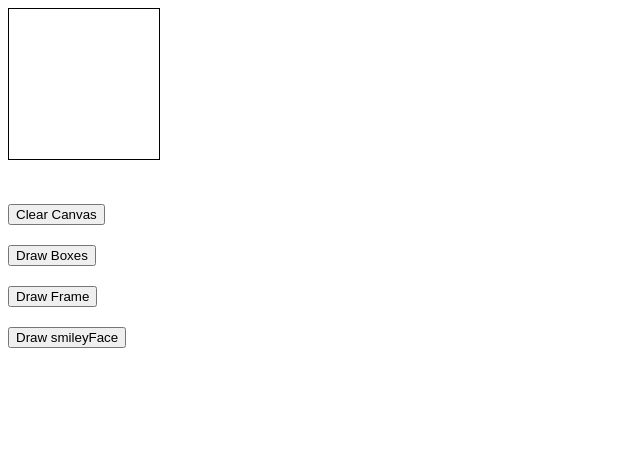
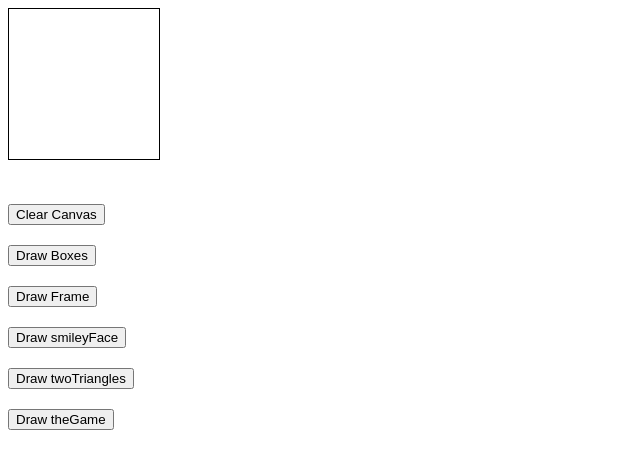
Before and after one commit to praveendias1180/canvas-api, a plain HTML site: page index.html in a window 1280 px wide. Shown: the whole page, without its empty margins (0-640 px from the left). Drawn offline with Linux system fonts and the light colour scheme.

Commit message:
Game drawing

```diff
--- a/canvas.js
+++ b/canvas.js
@@ -38,3 +38,97 @@ function smileyFace(){
     ctx.arc(90, 65, 5, 0, Math.PI * 2, true);  // Right eye
     ctx.stroke();
 }
+
+function twoTriangles(){
+        // Filled triangle
+        ctx.beginPath();
+        ctx.moveTo(25, 25);
+        ctx.lineTo(105, 25);
+        ctx.lineTo(25, 105);
+        ctx.fill();
+
+        // Stroked triangle
+        ctx.beginPath();
+        ctx.moveTo(125, 125);
+        ctx.lineTo(125, 45);
+        ctx.lineTo(45, 125);
+        ctx.closePath();
+        ctx.stroke();
+}
+
+function theGame(){
+    const ctx = canvas.getContext('2d');
+
+    roundedRect(ctx, 12, 12, 150, 150, 15);
+    roundedRect(ctx, 19, 19, 150, 150, 9);
+    roundedRect(ctx, 53, 53, 49, 33, 10);
+    roundedRect(ctx, 53, 119, 49, 16, 6);
+    roundedRect(ctx, 135, 53, 49, 33, 10);
+    roundedRect(ctx, 135, 119, 25, 49, 10);
+
+    ctx.beginPath();
+    ctx.arc(37, 37, 13, Math.PI / 7, -Math.PI / 7, false);
+    ctx.lineTo(31, 37);
+    ctx.fill();
+
+    for (let i = 0; i < 8; i++) {
+      ctx.fillRect(51 + i * 16, 35, 4, 4);
+    }
+
+    for (i = 0; i < 6; i++) {
+      ctx.fillRect(115, 51 + i * 16, 4, 4);
+    }
+
+    for (i = 0; i < 8; i++) {
+      ctx.fillRect(51 + i * 16, 99, 4, 4);
+    }
+
+    ctx.beginPath();
+    ctx.moveTo(83, 116);
+    ctx.lineTo(83, 102);
+    ctx.bezierCurveTo(83, 94, 89, 88, 97, 88);
+    ctx.bezierCurveTo(105, 88, 111, 94, 111, 102);
+    ctx.lineTo(111, 116);
+    ctx.lineTo(106.333, 111.333);
+    ctx.lineTo(101.666, 116);
+    ctx.lineTo(97, 111.333);
+    ctx.lineTo(92.333, 116);
+    ctx.lineTo(87.666, 111.333);
+    ctx.lineTo(83, 116);
+    ctx.fill();
+
+    ctx.fillStyle = 'white';
+    ctx.beginPath();
+    ctx.moveTo(91, 96);
+    ctx.bezierCurveTo(88, 96, 87, 99, 87, 101);
+    ctx.bezierCurveTo(87, 103, 88, 106, 91, 106);
+    ctx.bezierCurveTo(94, 106, 95, 103, 95, 101);
+    ctx.bezierCurveTo(95, 99, 94, 96, 91, 96);
+    ctx.moveTo(103, 96);
+    ctx.bezierCurveTo(100, 96, 99, 99, 99, 101);
+    ctx.bezierCurveTo(99, 103, 100, 106, 103, 106);
+    ctx.bezierCurveTo(106, 106, 107, 103, 107, 101);
+    ctx.bezierCurveTo(107, 99, 106, 96, 103, 96);
+    ctx.fill();
+
+    ctx.fillStyle = 'black';
+    ctx.beginPath();
+    ctx.arc(101, 102, 2, 0, Math.PI * 2, true);
+    ctx.fill();
+
+    ctx.beginPath();
+    ctx.arc(89, 102, 2, 0, Math.PI * 2, true);
+    ctx.fill();
+}
+
+// A utility function to draw a rectangle with rounded corners.
+
+function roundedRect(ctx, x, y, width, height, radius) {
+  ctx.beginPath();
+  ctx.moveTo(x, y + radius);
+  ctx.arcTo(x, y + height, x + radius, y + height, radius);
+  ctx.arcTo(x + width, y + height, x + width, y + height - radius, radius);
+  ctx.arcTo(x + width, y, x + width - radius, y, radius);
+  ctx.arcTo(x, y, x, y + radius, radius);
+  ctx.stroke();
+}
--- a/index.html
+++ b/index.html
@@ -18,6 +18,8 @@
         <button onclick="drawBoxes()">Draw Boxes</button>
         <button onclick="drawFrame()">Draw Frame</button>
         <button onclick="smileyFace()">Draw smileyFace</button>
+        <button onclick="twoTriangles()">Draw twoTriangles</button>
+        <button onclick="theGame()">Draw theGame</button>
     </div>
 </body>
 
```
